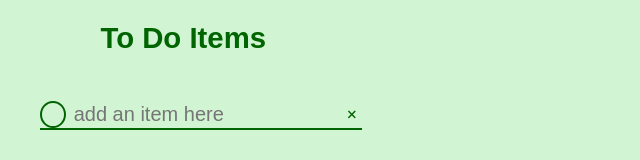
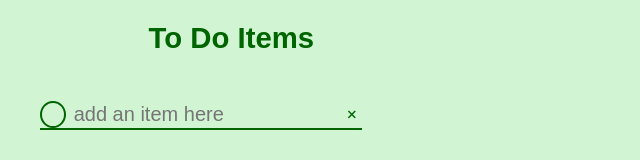
Before and after one commit to valentinavallalta/cs124-lab2, a React (Create React App) app: page / in a window 1280 px wide. Shown: the top 160 px of the page, without its empty margins (0-640 px from the left). Built offline with nearby package versions, Linux system fonts and the light colour scheme.

Commit message:
changed title css to match previous, moved menus

```diff
--- a/src/AlertPage.css
+++ b/src/AlertPage.css
@@ -3,8 +3,8 @@
     top: 0;
     left: 0;
     bottom: 640px;
-    right: 360px;
-    width: 360px;
+    right: 100%;
+    width: 100%;
     height: 640px;
     background-color: rgba(0, 0, 0, .3);
 }
--- a/src/Header.css
+++ b/src/Header.css
@@ -4,21 +4,20 @@
     grid-column: 2/ span 1;
     grid-row: 1/ span 1;
     display: grid;
-    grid-template-columns: 46% auto;
+    grid-template-columns: 80% auto;
     grid-template-rows: auto;
 }
 
 h1 {
     grid-column: 1/ span 1;
     font-size: 22pt;
+    padding-left: 10%;
     text-align: center;
 }
 
-#Header input {
-    grid-column: 1/ span 1;
+#Header h1 input {
     font-size: 22pt;
-    width: auto;
-    padding-left: 8px;
+    width: 90%;
     font-weight: bold;
     height: auto;
     color: darkgreen;
--- a/src/Menu.css
+++ b/src/Menu.css
@@ -2,7 +2,7 @@
     grid-column: 2/ span 1;
     margin-top: auto;
     margin-bottom: auto;
-    alignment: left;
+    alignment: right;
 }
 
 .background {
@@ -25,6 +25,8 @@ button {
 
 .options {
     position: absolute;
+    left: auto;
+    right: 0;
     background-color: #a1d2a1;
     box-shadow: 10px 10px 16px 0px rgb(0,0,0,0.2);
     z-index: 1;
```
